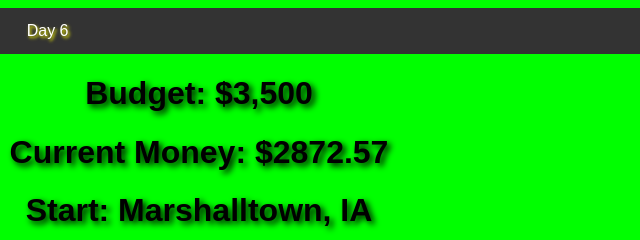
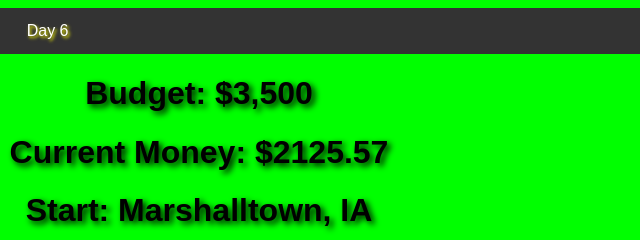
Before and after one commit to TripAssignment/TripAssignment.github.io, a plain HTML site: page index.htm in a window 1280 px wide. Shown: the top 240 px of the page, 441-1081 px from the left. Drawn offline with Linux system fonts and the light colour scheme.

Commit message:
Update index.htm

```diff
--- a/index.htm
+++ b/index.htm
@@ -16,7 +16,7 @@
       <li><a href="/day6">Day 6</a></li>
     </ul>
     <h1>Budget: $3,500</h1>
-    <h1>Current Money: $2872.57</h1>
+    <h1>Current Money: $2125.57</h1>
     <h1>Start: Marshalltown, IA</h1>
     <h1>End: Las Vegas, NV</h1>
     <br />
```
